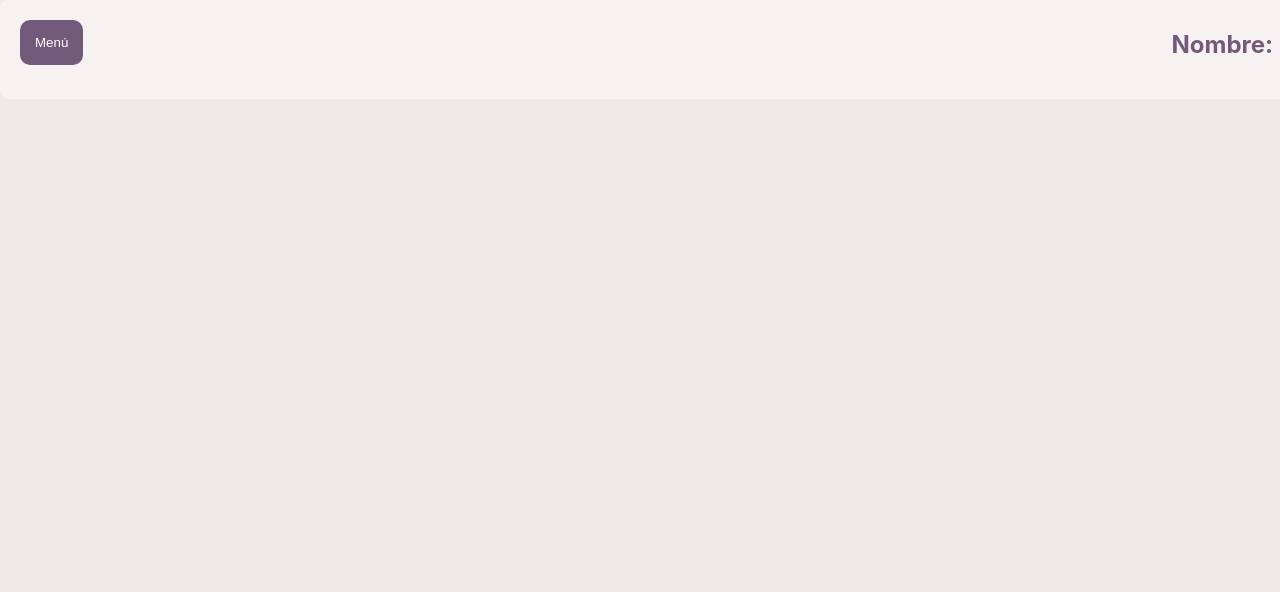
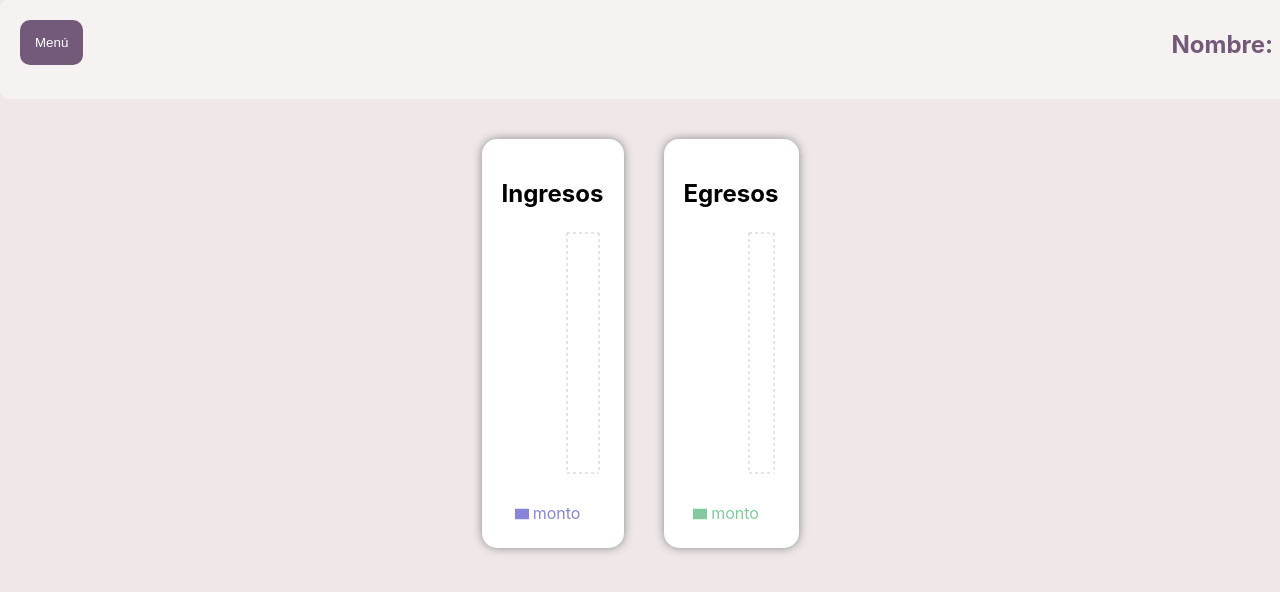
Before and after one commit to mariapazGomez/gestion-de-finanzas, a React (Create React App) app in the folder client/: page /menu/1 in a window 1280 px wide. Shown: the top 592 px of the page. Built offline with nearby package versions, Linux system fonts and the light colour scheme; no server answers.

Commit message:
se agrega grafico al menu

```diff
--- a/client/src/App.js
+++ b/client/src/App.js
@@ -7,8 +7,8 @@ function App() {
     <Router>
       <Routes>
         {/* Otras rutas aquí */}
-        <Route path="/menu/:id" element={<Menu />} />
-        <Route path="/statistics/:id" element={<Graphs />} />
+        <Route path="/menu/:id" element={<Graphs />} />
+        <Route path="/statistics/:id" element={<Menu />} />
 
       </Routes>
     </Router>
--- a/client/src/menu.js
+++ b/client/src/menu.js
@@ -3,7 +3,7 @@ import { useParams } from 'react-router-dom';
 import axios from 'axios';
 import './menu.css';
 import React, { useEffect, useState } from 'react';
-
+import Graphs from './graphs'
 
 const NavBar = ({ user }) => {
   const [isOpen, setIsOpen] = React.useState(false);
@@ -13,7 +13,7 @@ const NavBar = ({ user }) => {
   };
 
   const myFinances = () => {
-    window.location.href = "https://www.google.com";
+    window.location.href = 'http://localhost:3001/statistics/${id}';
   };
 
   const handleMenuClick = () => {
@@ -92,6 +92,7 @@ const Menu = () => {
       <div className="contentContainer">
         <div className="ingresosContainer">
         </div>
+
       </div>
     </>
   );
```
